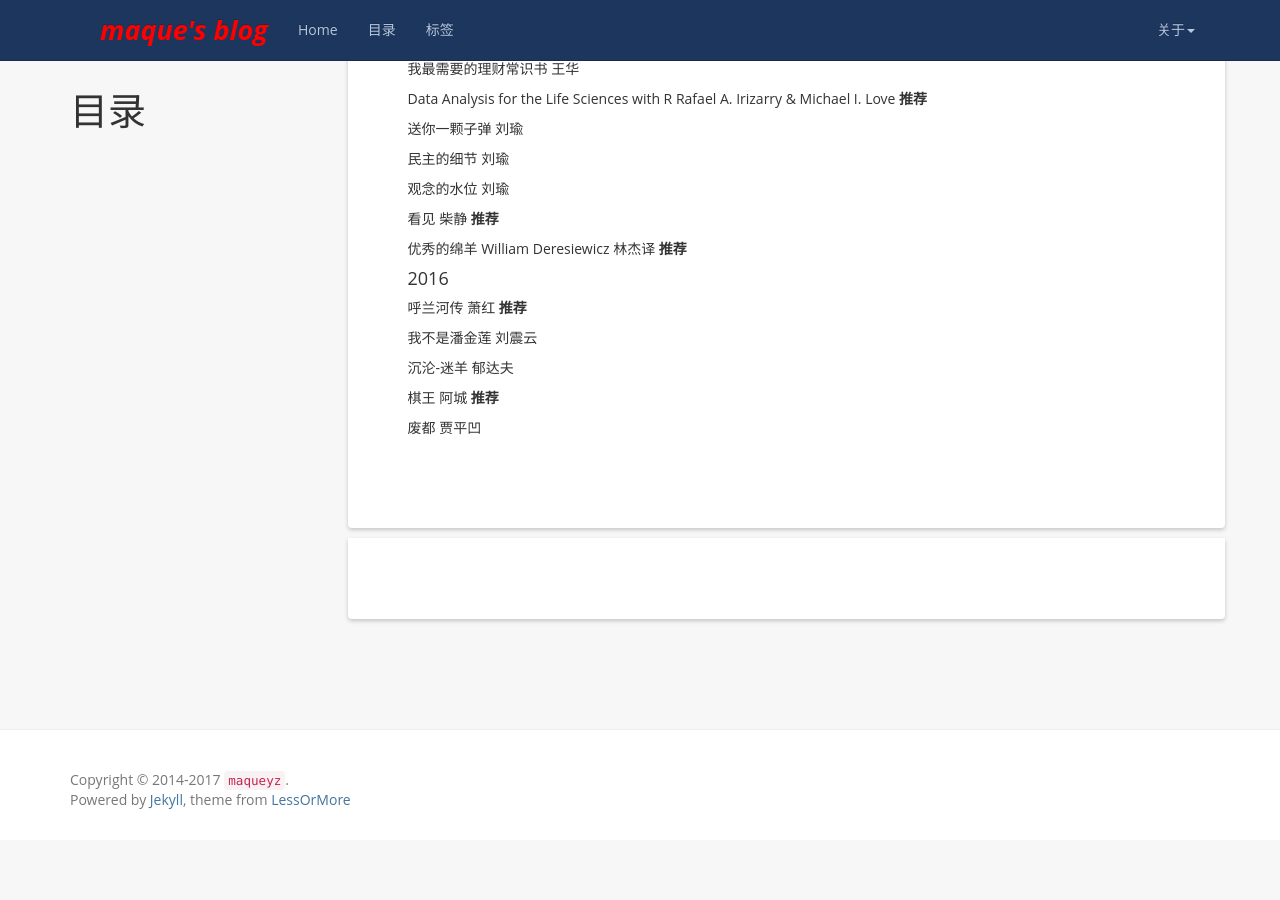
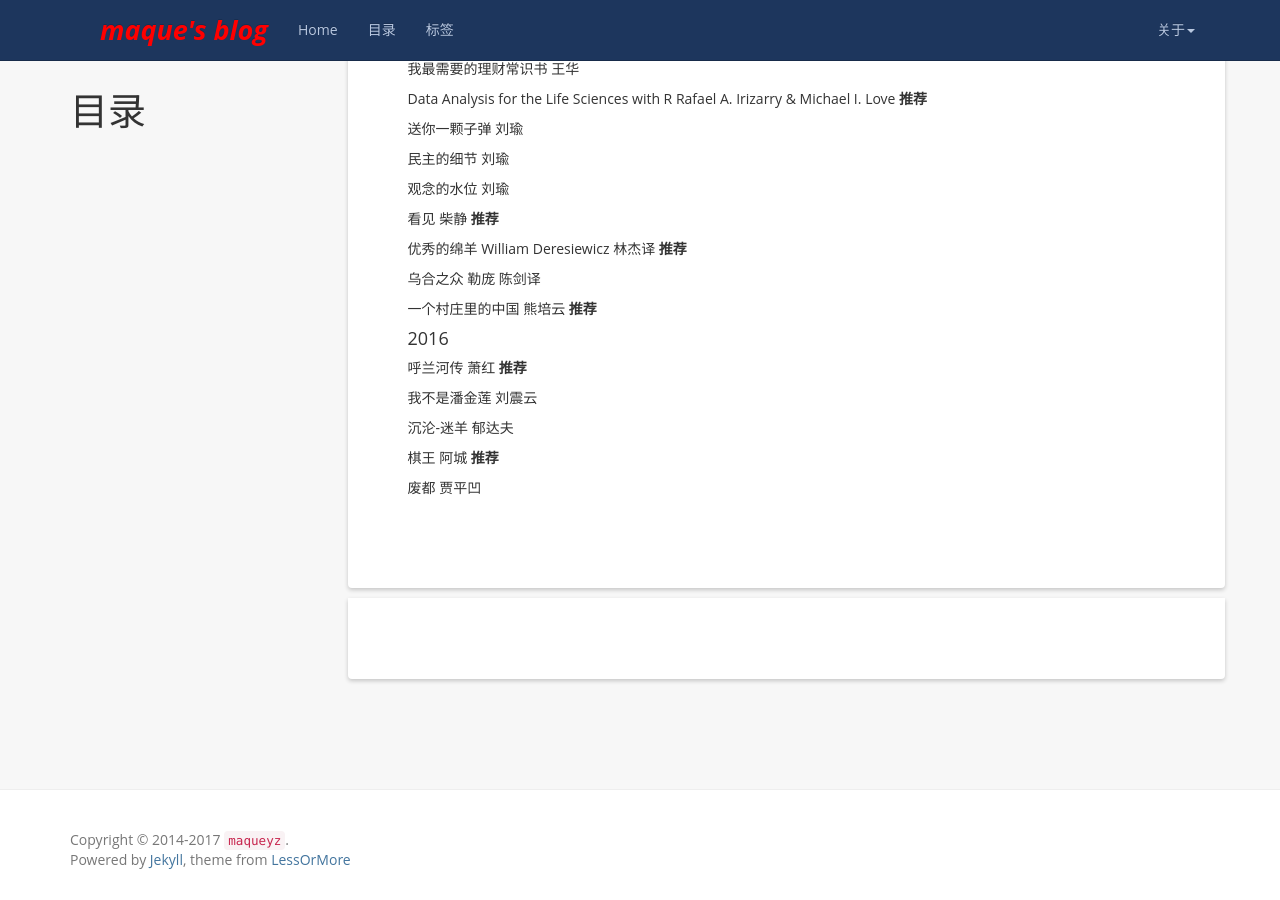
Before and after one commit to maqueredkop/maqueredkop.github.io, a Jekyll site: the page built from book.md, in a window 1280 px wide and 900 px high, scrolled down 1081 px. Built offline with Jekyll 4.4.1, drawn with Linux system fonts in a browser that asks for light colours; nearby versions of some CDN libraries; comment, search, counter and statistics services are not loaded; before the commit the page ends 1921 px from its top, so only the background shows below that.

Commit message:
更新两本书

```diff
--- a/book.md
+++ b/book.md
@@ -79,6 +79,10 @@ Data Analysis for the Life Sciences with R  Rafael A. Irizarry & Michael I. Love
 
 优秀的绵羊  William Deresiewicz 林杰译  **推荐**
 
+乌合之众  勒庞  陈剑译
+
+一个村庄里的中国  熊培云  **推荐**
+
 #### 2016
 
 呼兰河传  萧红  **推荐**
```
